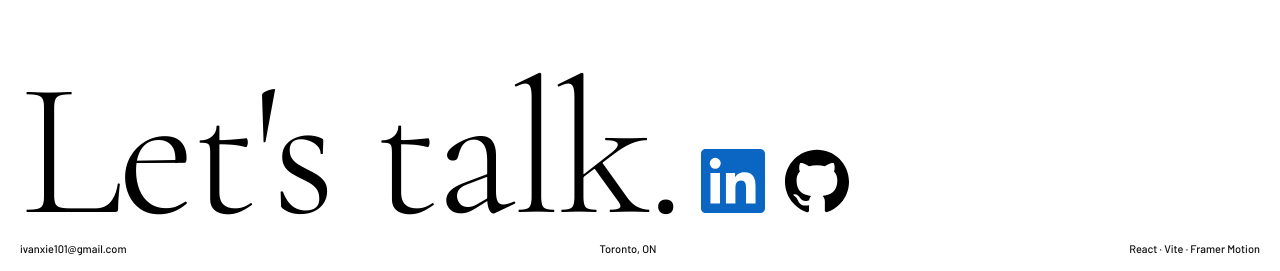
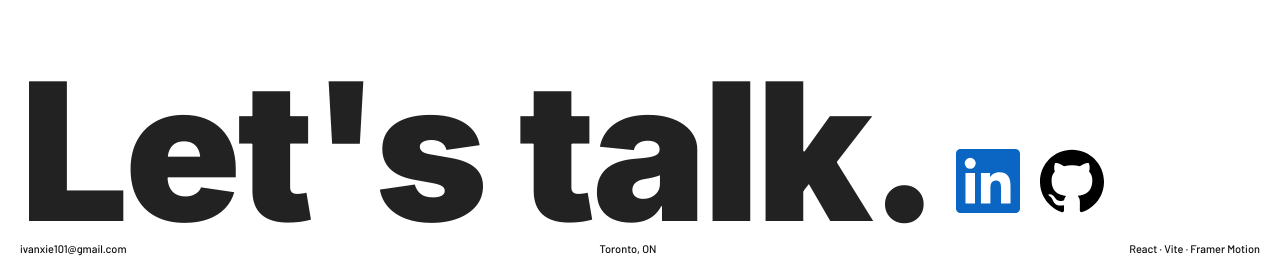
Before and after one commit to ivanx000/Portfolio, a React (Vite) app: page / in a window 1280 px wide. Shown: the part 2959-3230 px from the top of the page. Built offline with nearby package versions, Linux system fonts and the light colour scheme.

Commit message:
Adjusted ending section

```diff
--- a/src/App.tsx
+++ b/src/App.tsx
@@ -837,12 +837,12 @@ function App() {
             style={{ display: 'flex', alignItems: 'flex-end', gap: '20px', marginBottom: '8px' }}
           >
             <span style={{
-              fontFamily: "'Cormorant Garamond', Georgia, serif",
-              fontWeight: 300,
+              fontFamily: "'Inter', sans-serif",
+              fontWeight: 900,
               fontSize: 'clamp(9rem, 15vw, 15rem)',
               lineHeight: 0.85,
               letterSpacing: '-0.02em',
-              color: '#000',
+              color: '#222',
               userSelect: 'none',
             }}>
               Let's talk.
--- a/src/index.css
+++ b/src/index.css
@@ -1,4 +1,4 @@
-@import url('https://fonts.googleapis.com/css2?family=Barlow:wght@300;400;500;700;800&family=Cormorant+Garamond:wght@300;400&family=Inter:wght@400;500&display=swap');
+@import url('https://fonts.googleapis.com/css2?family=Barlow:wght@300;400;500;700;800&family=Cormorant+Garamond:wght@300;400&family=Inter:wght@400;500;900&display=swap');
 
 @import 'tailwindcss';
 
```
